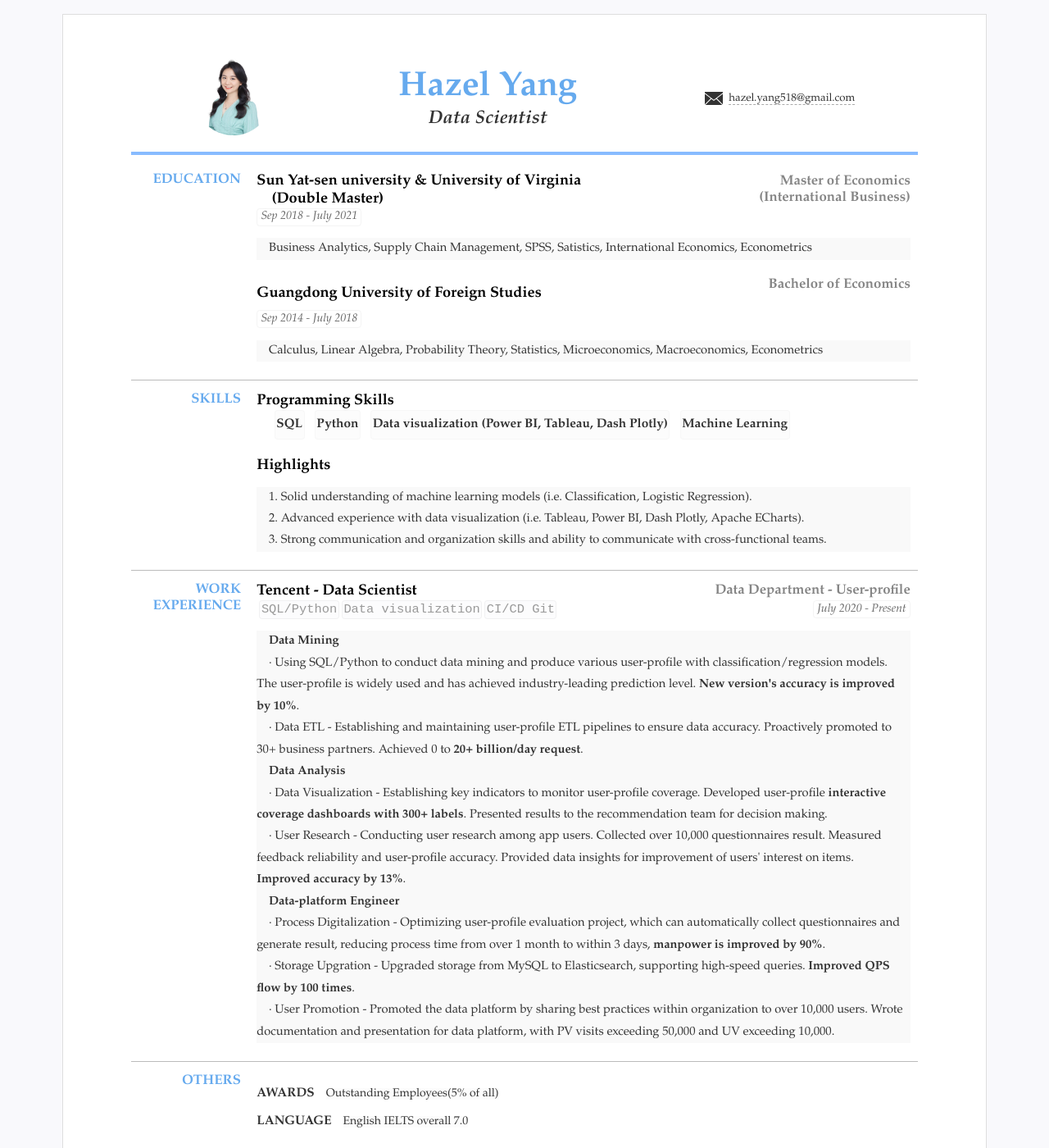
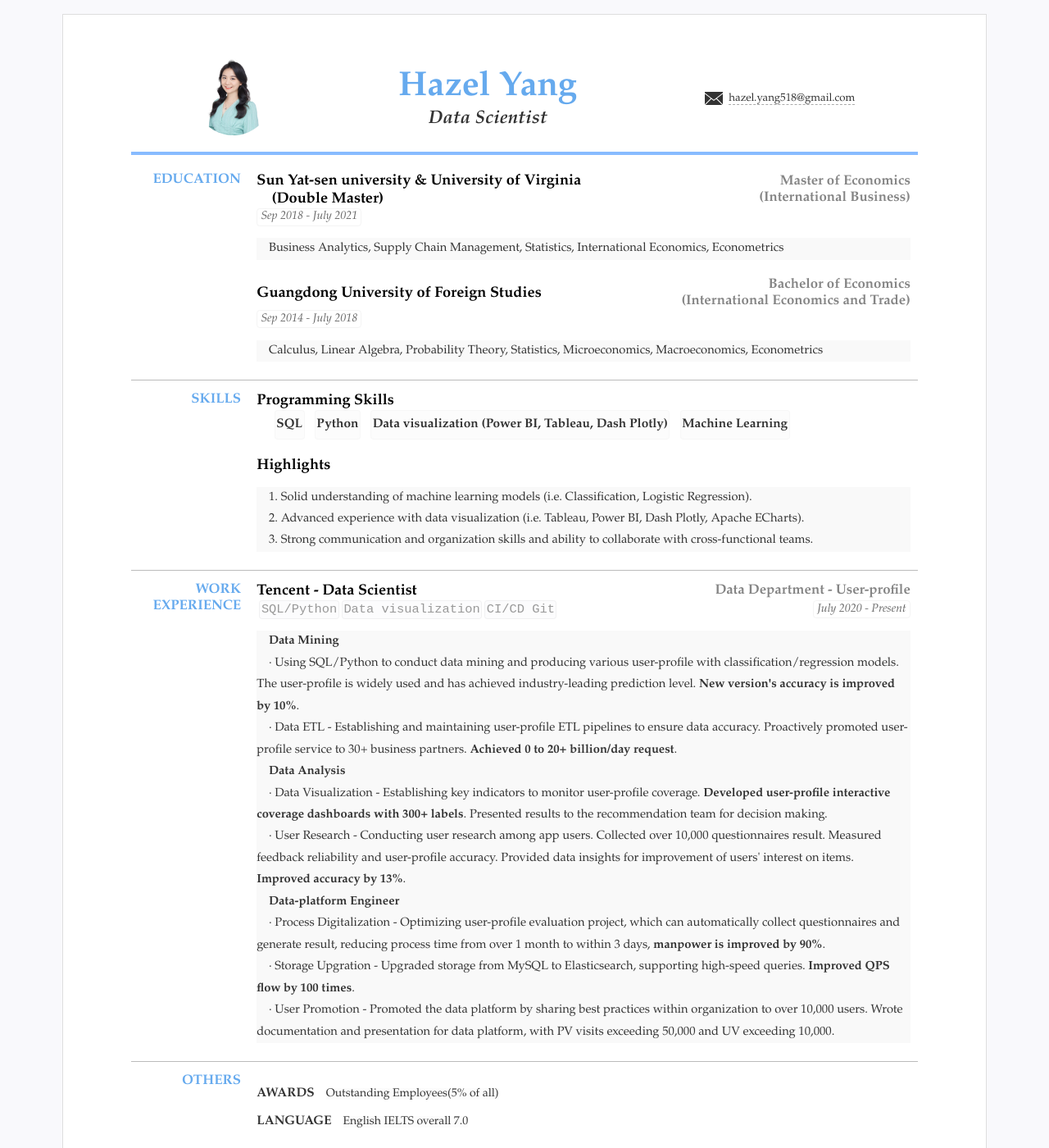
Before and after one commit to hazelyang518/eng_cv, a Jekyll site: the page built from index.html, in a window 1280 px wide and 1400 px high. Shown: the whole window at 82% size. Built offline with Jekyll 4.4.1, drawn with Linux system fonts in a browser that asks for light colours.

Commit message:
Update resume.yml

```diff
--- a/_data/resume.yml
+++ b/_data/resume.yml
@@ -31,7 +31,7 @@ main: #简历主要内容，
     duration: "Sep 2018 - July 2021"
     sub: Master of Economics <br>  &nbsp &nbsp
          (International Business)
-    detail: Business Analytics, Supply Chain Management, SPSS, Satistics, International Economics, Econometrics
+    detail: Business Analytics, Supply Chain Management, Statistics, International Economics, Econometrics
 
   # - title: Esade
   #   # duration:
@@ -48,6 +48,7 @@ main: #简历主要内容，
   - title: Guangdong University of Foreign Studies
     duration: "Sep 2014 - July 2018"
     sub: Bachelor of Economics <br>  &nbsp &nbsp
+        (International Economics and Trade)
     detail: Calculus, Linear Algebra, Probability Theory, Statistics, Microeconomics, Macroeconomics, Econometrics
 
 
@@ -71,7 +72,7 @@ main: #简历主要内容，
   - title: Highlights
     detail:  1. Solid understanding of machine learning models (i.e. Classification, Logistic Regression). <br>  &nbsp &nbsp
              2. Advanced experience with data visualization (i.e. Tableau, Power BI, Dash Plotly, Apache ECharts).  <br>  &nbsp &nbsp
-             3. Strong communication and organization skills and ability to communicate with cross-functional teams.
+             3. Strong communication and organization skills and ability to collaborate with cross-functional teams.
 
              # 1. Proven experience as a Data Analyst, improving products and extracting insights from user-profile. <br>  &nbsp &nbsp
              #  Mastered various data analysis techniques (i.e. Retention analysis, Funnel analysis, RFM model, clustering). <br>  &nbsp &nbsp
@@ -94,10 +95,10 @@ main: #简历主要内容，
     # - 实验配置
     # summary: 职务或者工作总结(自动折叠)
     detail: <strong>Data Mining</strong> <br>  &nbsp &nbsp
-            · Using SQL/Python to conduct data mining and produce various user-profile with classification/regression models. The user-profile is widely used and has achieved industry-leading prediction level. <strong>New version's accuracy is improved by 10%</strong>. <br>  &nbsp &nbsp
-            · Data ETL - Establishing and maintaining user-profile ETL pipelines to ensure data accuracy. Proactively promoted to 30+ business partners. Achieved 0 to <strong>20+ billion/day request</strong>.  <br>  &nbsp &nbsp
+            · Using SQL/Python to conduct data mining and producing various user-profile with classification/regression models. The user-profile is widely used and has achieved industry-leading prediction level. <strong>New version's accuracy is improved by 10%</strong>. <br>  &nbsp &nbsp
+            · Data ETL - Establishing and maintaining user-profile ETL pipelines to ensure data accuracy. Proactively promoted user-profile service to 30+ business partners. <strong> Achieved 0 to 20+ billion/day request</strong>.  <br>  &nbsp &nbsp
             <strong>Data Analysis</strong>  <br>  &nbsp &nbsp
-            · Data Visualization - Establishing key indicators to monitor user-profile coverage. Developed user-profile <strong>interactive coverage dashboards with 300+ labels</strong>. Presented results to the recommendation team for decision making. <br>  &nbsp &nbsp
+            · Data Visualization - Establishing key indicators to monitor user-profile coverage. <strong>Developed user-profile interactive coverage dashboards with 300+ labels</strong>. Presented results to the recommendation team for decision making. <br>  &nbsp &nbsp
             · User Research - Conducting user research among app users. Collected over 10,000 questionnaires result. Measured feedback reliability and user-profile accuracy. Provided data insights for improvement of users' interest on items. <strong>Improved accuracy by 13%</strong>. <br>  &nbsp &nbsp
             <strong>Data-platform Engineer</strong>  <br>  &nbsp &nbsp
             · Process Digitalization - Optimizing user-profile evaluation project, which can automatically collect questionnaires and generate result, reducing process time from over 1 month to within 3 days, <strong>manpower is improved by 90%</strong>.<br>  &nbsp &nbsp
```
